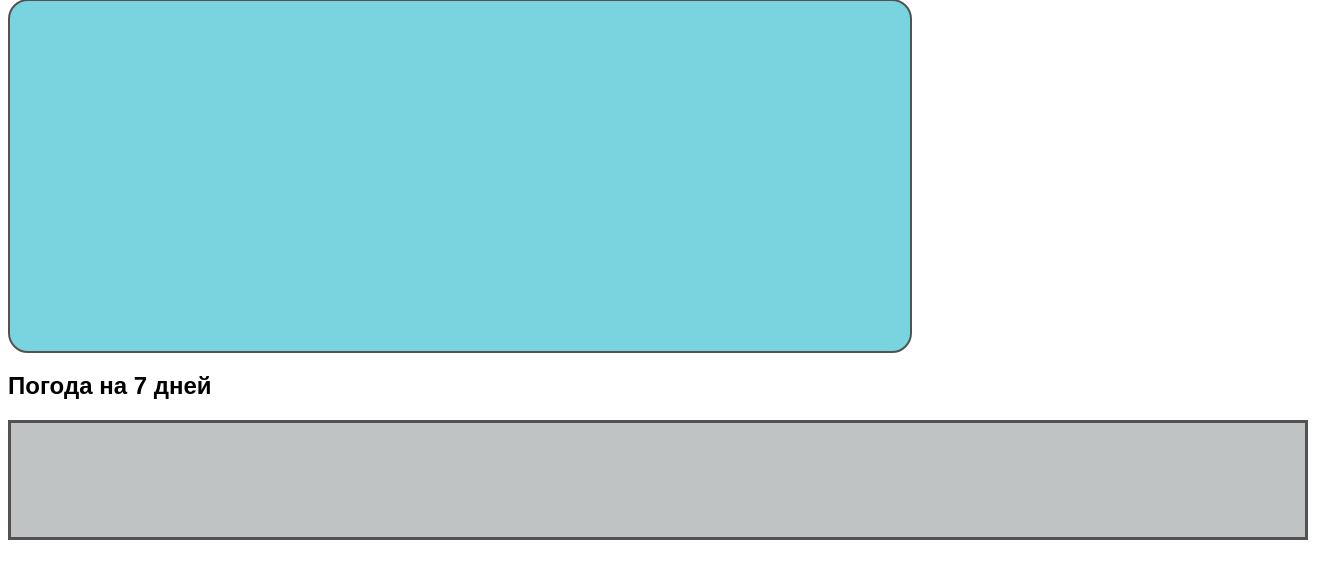
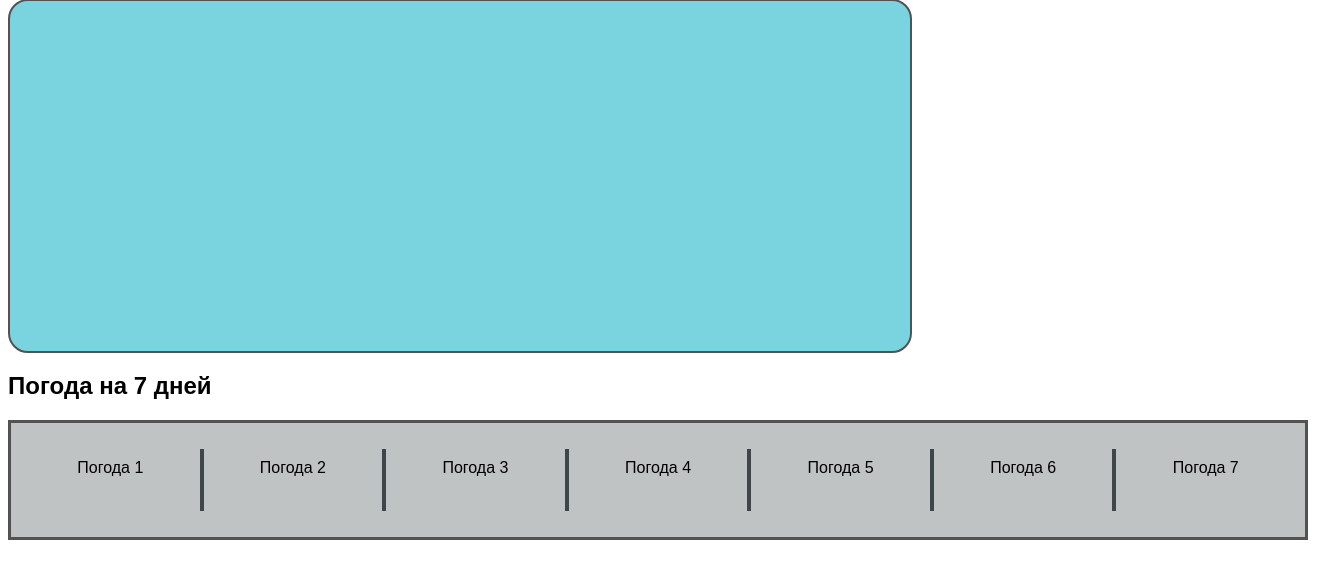
Before and after one commit to lancer147741/weather-app, a Python web app: template templates/index.html in a window 1320 px wide. Shown: the part 155-734 px from the top of the page. Run offline with Jinja, Linux system fonts and the light colour scheme; the template is opened without the code that fills it, so the values that code supplies are empty.

Commit message:
update index.html add column

```diff
--- a/templates/index.html
+++ b/templates/index.html
@@ -25,12 +25,18 @@
         <section class="current-weather">
             <h2>Погода на текущий момент</h2>
             <div id="current-weather-info">
-                <!-- Здесь будет информация о погоде на текущий момент -->
             </div>
         </section>
         <section class="weekly-weather">
             <h2>Погода на 7 дней</h2>
             <div id="weekly-weather-info">
+                <p class="paragraph7d">Погода 1</p>
+                <p class="paragraph7d">Погода 2</p>
+                <p class="paragraph7d">Погода 3</p>
+                <p class="paragraph7d">Погода 4</p>
+                <p class="paragraph7d">Погода 5</p>
+                <p class="paragraph7d">Погода 6</p>
+                <p class="paragraph7d">Погода 7</p>
                 <!-- Здесь будет информация о погоде на 7 дней -->
             </div>
         </section>
```
